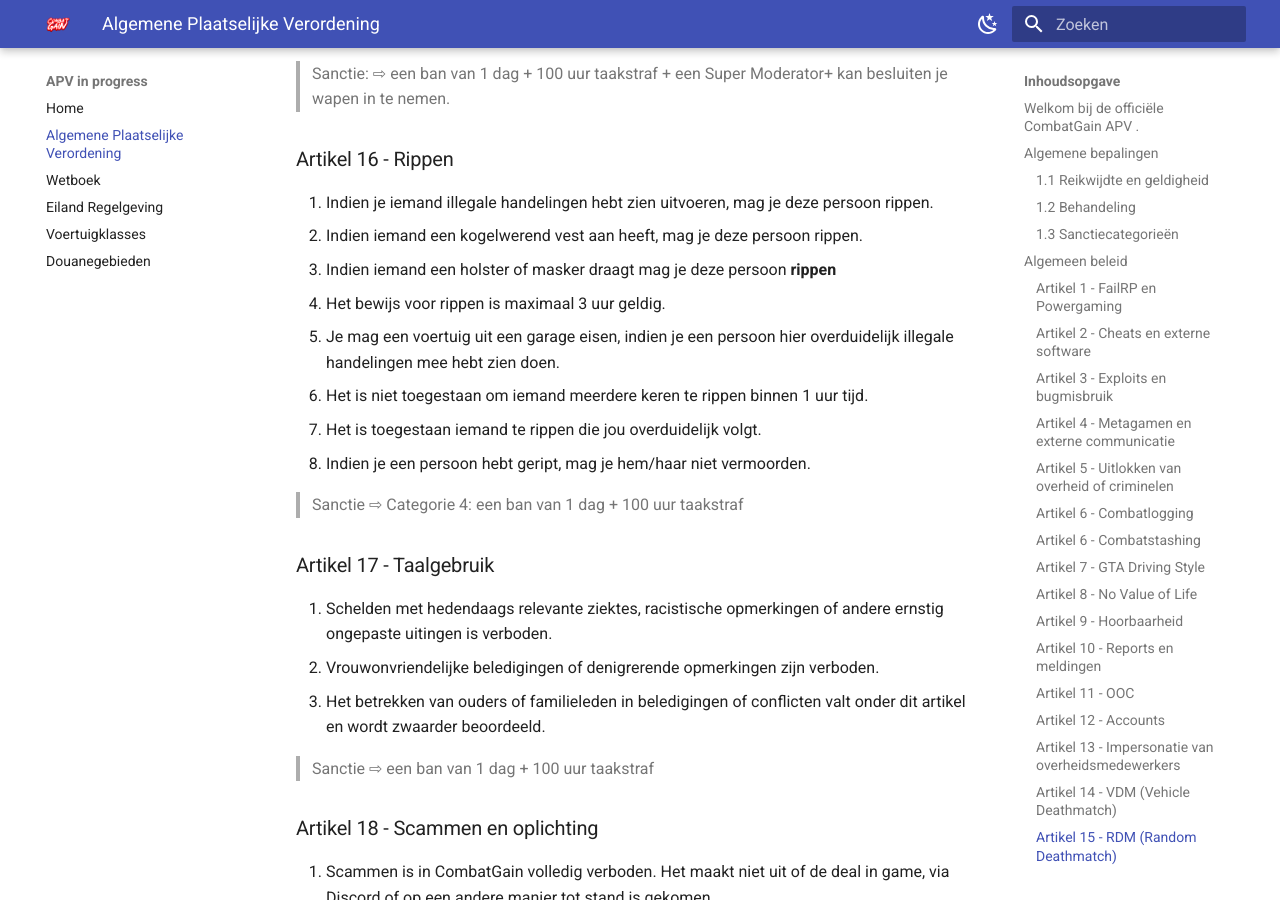
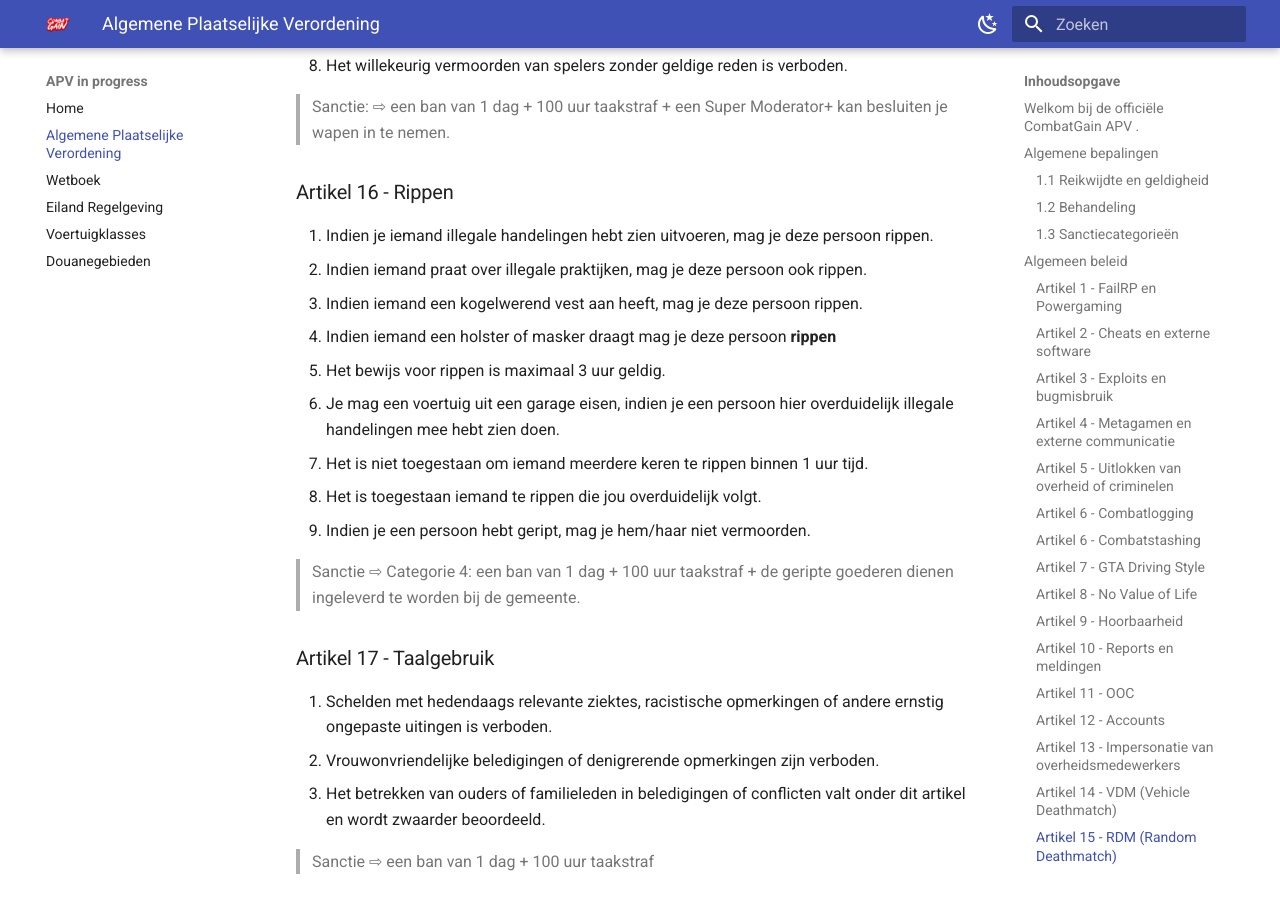
Before and after one commit to Sungerbob1/APVcg, an MkDocs documentation site: the page built from docs/apv.md, in a window 1280 px wide and 900 px high, scrolled down 7358 px. Built offline with MkDocs 1.6.1 and Material for MkDocs 9.7.7, drawn with Linux system fonts in a browser that asks for light colours; comment, search, counter and statistics services are not loaded; some of the changed text lies outside the part shown.

Commit message:
Nieuwe wijzigingen

```diff
--- a/docs/apv.md
+++ b/docs/apv.md
@@ -53,6 +53,7 @@ Bij het intrekken binnen CombatGain gaat u automatisch akkoord met deze wet- en
 4. Het misbruiken van je "Z-spier" om te checken of en hoeveel mensen er in een voertuig zitten, verstopt zitten in bosjes etc.
 5. Items stelen uit kofferbakken, indien hier geen scenario aan vooraf is gegaan.
 6. Tijdens een achtervolging je voertuig in de garage zetten om ervoor te zorgen dat je wordt gepakt.
+7. Rijden met een open kofferbak om te zorgen dat je niet doodgeschoten kan worden.
 
 > Sanctie ⇨ Categorie 1 : Een waarschuwing
 
@@ -204,15 +205,16 @@ Het is verboden je karakter te breken. Dit betekent dat je geen termen gebruikt
 
 ### Artikel 16 - Rippen
 1. Indien je iemand illegale handelingen hebt zien uitvoeren, mag je deze persoon rippen.
-2. Indien iemand een kogelwerend vest aan heeft, mag je deze persoon rippen.
-3. Indien iemand een holster of masker draagt mag je deze persoon <b>rippen</b>
-4. Het bewijs voor rippen is maximaal 3 uur geldig.
-5. Je mag een voertuig uit een garage eisen, indien je een persoon hier overduidelijk illegale handelingen mee hebt zien doen.
-6. Het is niet toegestaan om iemand meerdere keren te rippen binnen 1 uur tijd.
-7. Het is toegestaan iemand te rippen die jou overduidelijk volgt.
-8. Indien je een persoon hebt geript, mag je hem/haar niet vermoorden.
+2. Indien iemand praat over illegale praktijken, mag je deze persoon ook rippen.
+3. Indien iemand een kogelwerend vest aan heeft, mag je deze persoon rippen.
+4. Indien iemand een holster of masker draagt mag je deze persoon <b>rippen</b>
+5. Het bewijs voor rippen is maximaal 3 uur geldig.
+6. Je mag een voertuig uit een garage eisen, indien je een persoon hier overduidelijk illegale handelingen mee hebt zien doen.
+7. Het is niet toegestaan om iemand meerdere keren te rippen binnen 1 uur tijd.
+8. Het is toegestaan iemand te rippen die jou overduidelijk volgt.
+9. Indien je een persoon hebt geript, mag je hem/haar niet vermoorden.
 
-> Sanctie ⇨ Categorie 4: een ban van 1 dag + 100 uur taakstraf
+> Sanctie ⇨ Categorie 4: een ban van 1 dag + 100 uur taakstraf + de geripte goederen dienen ingeleverd te worden bij de gemeente.
 
 ### Artikel 17 - Taalgebruik
 1. Schelden met hedendaags relevante ziektes, racistische opmerkingen of andere ernstig ongepaste uitingen is verboden.
```
Also changed, not shown: other parts of docs/apv.md (+4 -0 lines), site/img/favicon.png (added), site/img/logo.png (added).
